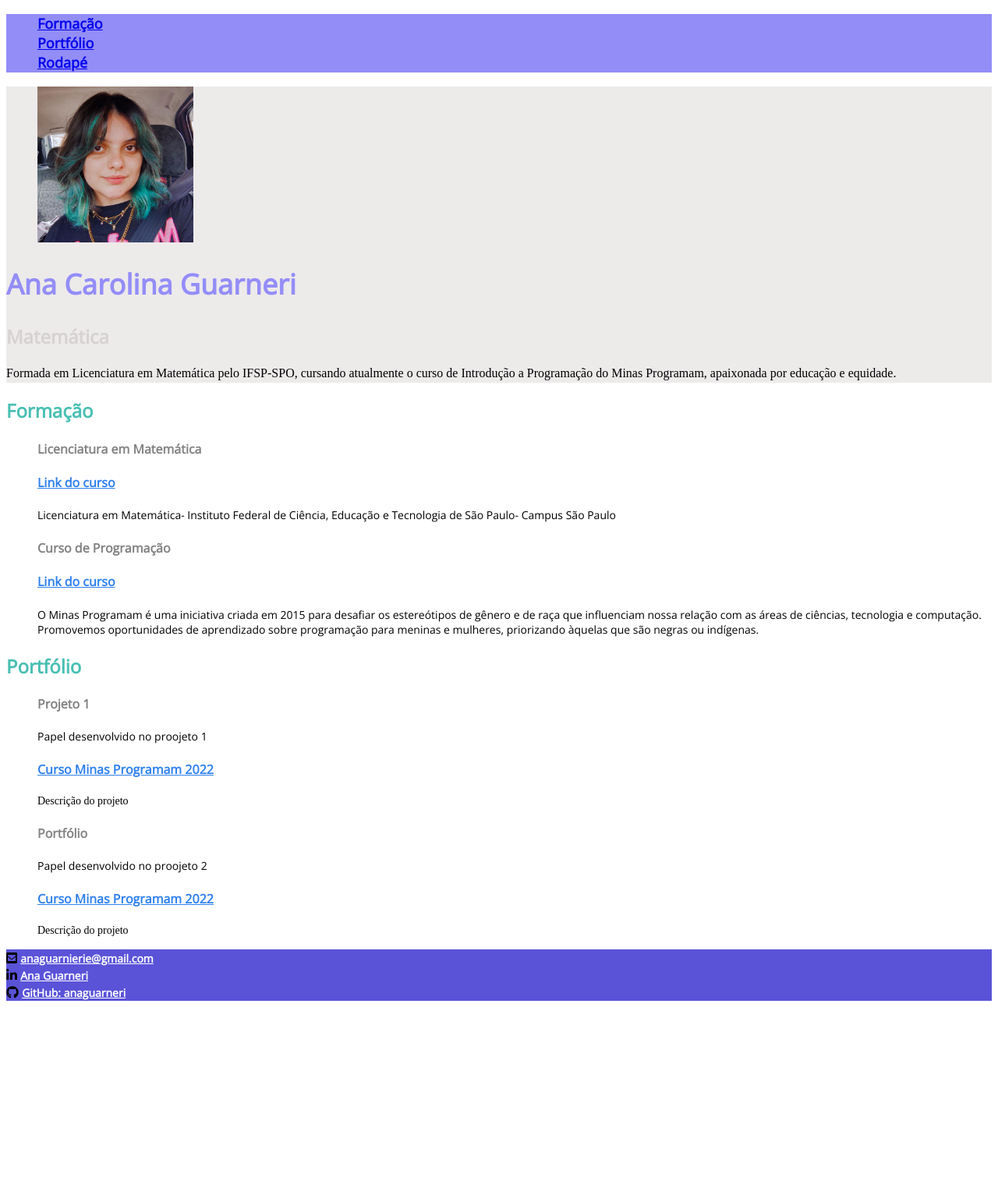
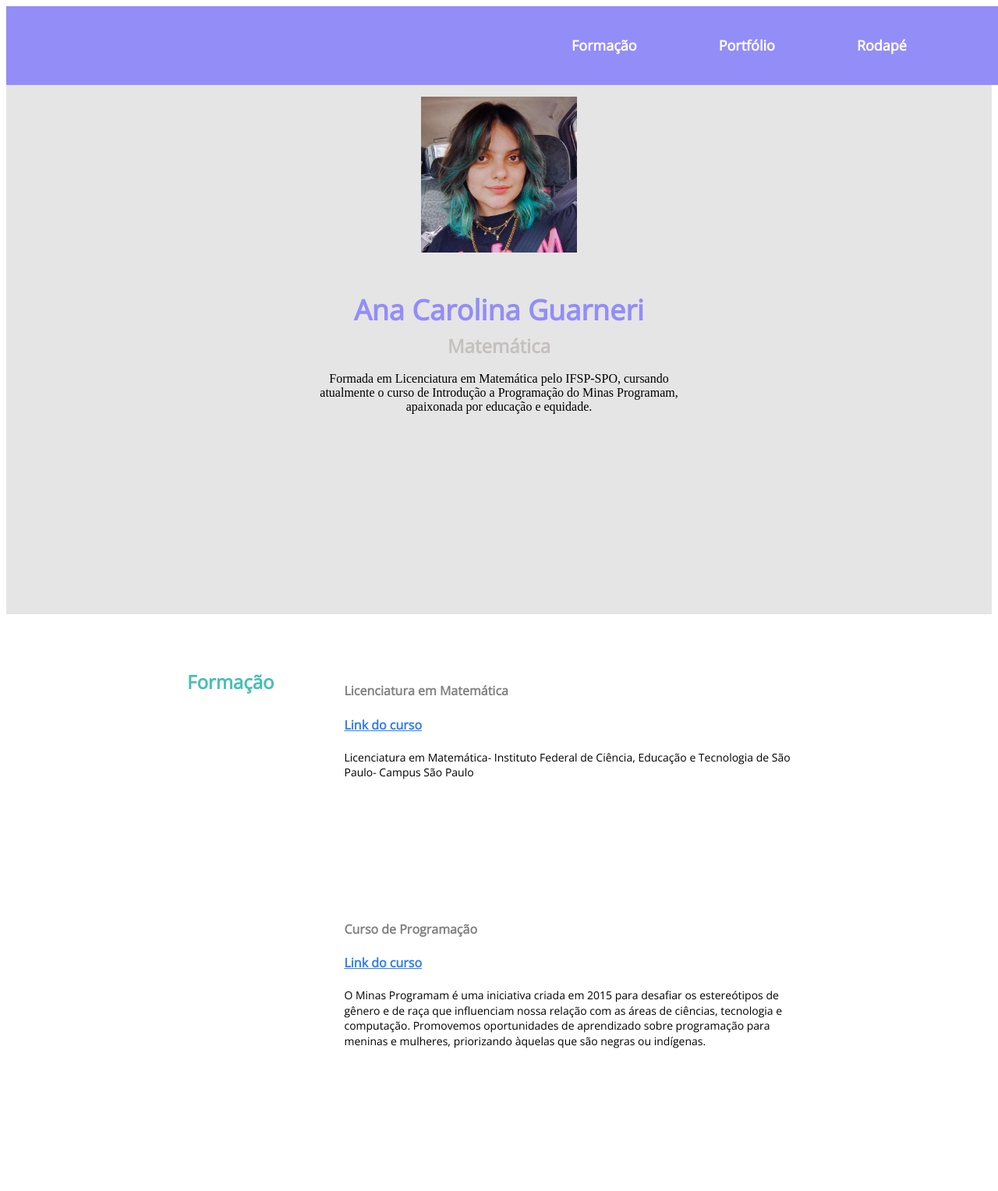
Before and after one commit to anaguarneri/portfolio, a plain HTML site: page index.html in a window 1280 px wide. Shown: the top 1528 px of the page at 78% size. Before the commit the page ends 1292 px from the top, so only its background shows below. Drawn offline with nearby package versions, Linux system fonts and the light colour scheme.

Commit message:
atualização css

```diff
--- a/css/style.css
+++ b/css/style.css
@@ -4,7 +4,11 @@ body{
 }
 
 nav {
+    display: flex;
+    justify-content: flex-end;
     background: #938DF8;
+    position:fixed;
+    width: 100%;
 }
 nav li{
     list-style: none;
@@ -23,41 +27,51 @@ main{background: #EDEAEA;}
     font-style: normal;
     font-weight: 700;
     font-size: 36px;
-    line-height: 140%;
+    display: flex;
+    margin-bottom:0px;
+
 }
 .subtitle{
-    color: #d7d2d2;
+    color: #C5C0C0;
     font-style: normal;
     font-weight: 700;
     font-size: 24px;
     line-height: 140%;
+    margin-bottom: 0px;
+    margin-top:5px;
+    display: flex;
 }
 .intro{
     font-family: 'ABeeZee';
     font-style: normal;
-    font-weight: 400;
     font-size: 16px;
-    line-height: 140%;
     display: flex;
-}
-.formacao{
-    background: #E5E5E5;
+    max-width: 490px;
+    text-align:center;
+    color: black;
 }
 .title2{
     color: #49BFB3;
     font-family: 'Open Sans';
     font-style: normal;
-    font-weight: 700;
-    font-size: 24px;
-    line-height: 33px;
+    margin-right:50px;
 }
-.f1{
+.conteudo{
+    display: flex;
+    max-width: 800px;
+    margin: auto;
+    padding: 30px 0;
+}
+.descricao{
     color:#828282;
     font-family: 'Open Sans';
     font-style: normal;
     font-weight: 700;
     font-size: 16px;
     line-height: 22px;
+}
+.itemm{
+    margin-bottom:30%;
 }
 section h4 a{
     color:#2F80ED
@@ -70,25 +84,11 @@ section h4 a{
     line-height: 140%;
     color:black;
 }
-.f2{
-    color:#828282;
-    font-family: 'Open Sans';
-    font-style: normal;
-    font-weight: 700;
-    font-size: 16px;
-    line-height: 22px;
-}
-
 .title3{
     color: #49BFB3;
     font-family: 'Open Sans';
     font-style: normal;
-    font-weight: 700;
-    font-size: 24px;
-    line-height: 33px;
-}
-.proj{color: #828282;
-
+    margin-right: 50px;
 }
 .texto2{
     font-family: 'Open Sans';
@@ -106,16 +106,45 @@ section h4 a{
     line-height: 17px;
     color: black;
 }
-footer{
+#contato {
     background: #5A53D8;
+    height: 198px;
+    padding-left:50px;
+    padding-top: 40px;
+    padding-bottom: 40px;
+    flex-direction: column;
+    justify-content: space-between;
+    display: flex;
 }
-footer a{
+#contato a{
     font-family: 'Open Sans';
     font-style: normal;
-    font-weight: 700;
-    font-size: 14px;
-    line-height: 19px;
-    text-decoration-line: underline;
     color: #FFFFFF;
+    text-decoration:none;
 }
-.portfolio{background: #EDEAEA;}
+#portfolio{
+    background: #EDEAEA;
+}
+.lista-menu{
+    display: flex;
+    padding: 20px;
+    justify-content:space-evenly;
+    width:50%;
+}
+.lista-menu a{
+    color: white;
+    text-decoration: none;
+}
+.intro-content{
+    background: #E5E5E5;
+    display: flex;
+    align-items: center;
+    flex-direction: column;
+    height:580px;
+    padding: 100px;
+    margin-bottom:20px;
+}
+figure{
+    margin-bottom:20px;
+
+}
--- a/index.html
+++ b/index.html
@@ -19,7 +19,7 @@
 </head>
 <body>
     <nav>
-        <ul>
+        <ul class=" lista-menu">
             <li>
                 <a href="#formacao"> Formação</a>
             </li>
@@ -31,7 +31,7 @@
             </li>
         </ul>
     </nav>
-    <main>
+    <main class="intro-content">
         <figure>
             <img src="./187720676_3154465648141729_1720831478184410356_n.jpg"
                 alt="Foto de perfil da Ana Guarneri" width="200px">
@@ -42,16 +42,17 @@
         do Minas Programam, apaixonada por educação e equidade.</p>
     </main>
     <section id="formacao">
-        <h1 class="title2"> Formação</h1>
-        <ul>
-            <li>
-                <h4 class="f1"> Licenciatura em Matemática </h4>
-                <h4><a href="https://spo.ifsp.edu.br/ " target="_blank"> Link do curso</a></h4>
-                <p class="texto1">Licenciatura em Matemática- Instituto Federal de Ciência, Educação e Tecnologia de São Paulo- Campus
+        <div class="conteudo">
+            <h1 class="title2"> Formação</h1>
+                <ul>
+                     <li class="itemm">
+                     <h4 class="descricao"> Licenciatura em Matemática </h4>
+                    <h4><a href="https://spo.ifsp.edu.br/ " target="_blank"> Link do curso</a></h4>
+                     <p class="texto1">Licenciatura em Matemática- Instituto Federal de Ciência, Educação e Tecnologia de São Paulo- Campus
                     São Paulo </p>
-            </li>
-            <li>
-                <h4 class="f2"> Curso de Programação</h4>
+                     </li>
+            <li class="itemm">
+                <h4 class="descricao"> Curso de Programação</h4>
                 <h4> <a href="https://minasprogramam.com/ " target="_blank"> Link do curso</a></h4>
                 <p class="texto1"> O Minas Programam é uma iniciativa criada em 2015 para desafiar os estereótipos de gênero e de raça
                     que influenciam
@@ -61,25 +62,29 @@
                     indígenas.</p>
             </li>
         </ul>
+    </div>
     </section>
     <section id="portfolio">
+        <div class="conteudo">
         <h1 class="title3"> Portfólio</h1>
         <ul>
-        <li>
-            <h4 class="proj">Projeto 1</h4>
+        <li class="itemm">
+            <h4 class="descricao">Projeto 1</h4>
             <p class="texto2">Papel desenvolvido no proojeto 1</p>
             <h4><a href="http://" target="_blank" > Curso Minas Programam 2022</a></h4>
             <p class="desc">Descrição do projeto</p>
         </li>
-        <li>
-            <h4 class="proj">Portfólio</h4>
+        <li class="itemm">
+            <h4 class="descricao">Portfólio</h4>
             <p class="texto2">Papel desenvolvido no proojeto 2</p>
             <h4><a href="http://" target="_blank"> Curso Minas Programam 2022</a></h4>
             <p class="desc">Descrição do projeto</p>
         </li>
         </ul>
+    </div>
     </section>
-    <footer id="rodape">
+
+    <footer id="contato">
         <div>
            <span class="fas fa-envelope-square"></span>
         <a href="mailto:anaguarnierie@gmail.com" target="_blank">anaguarnierie@gmail.com</a>
```
Also changed, not shown: Frontend_Conceitos_Básicos_1.html (deleted, +0 -7 lines).
